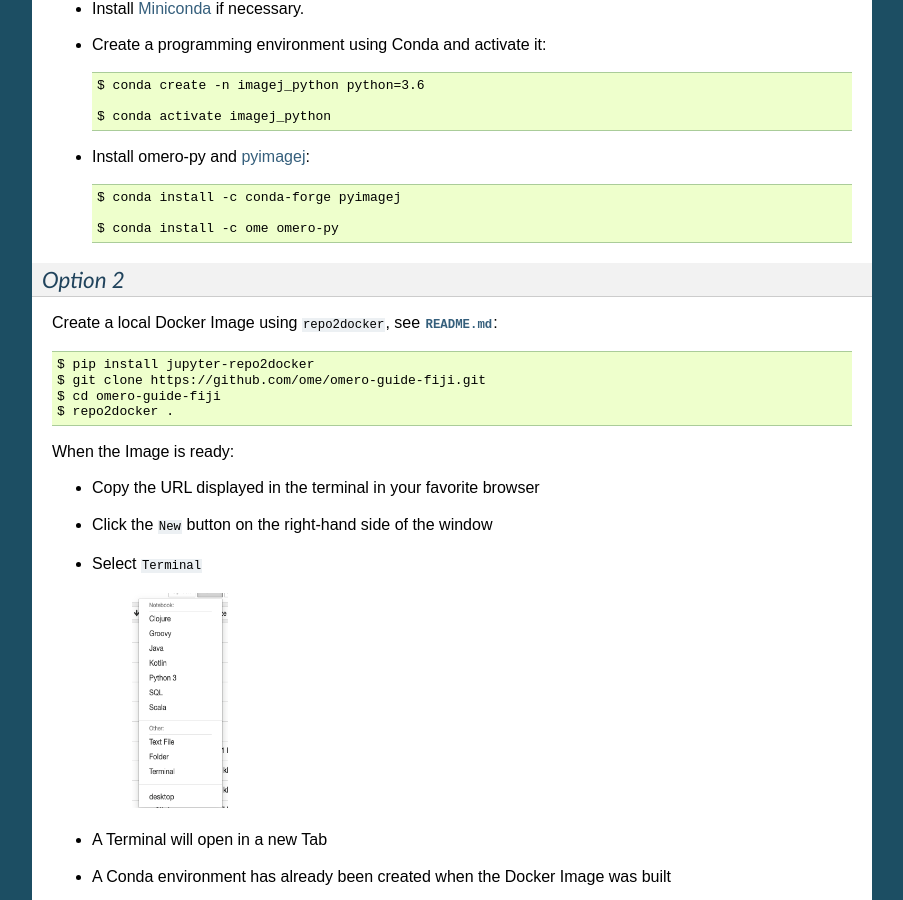
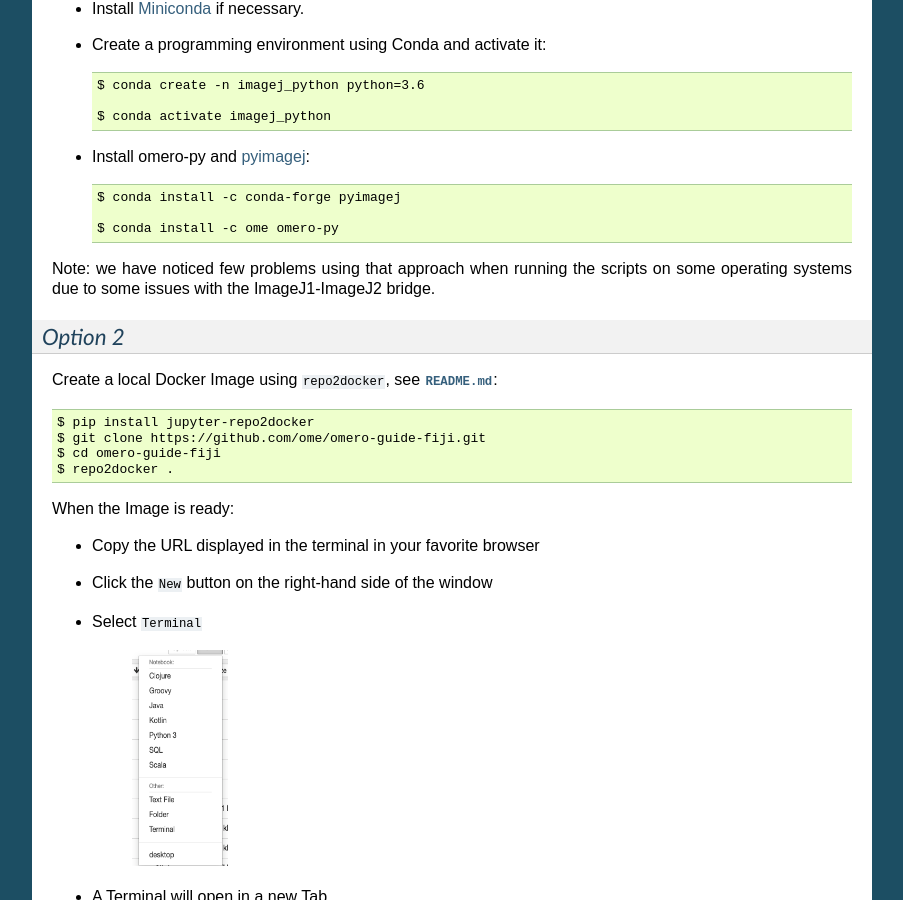
Before and after one commit to ome/omero-guide-fiji, a Sphinx documentation site: the page built from docs/imagej_python.rst, in a window 1280 px wide and 900 px high, scrolled down 625 px. Shown: the whole window, without its empty margins (198-1101 px from the left). Built offline with Sphinx 7.4.7, drawn with Linux system fonts in a browser that asks for light colours.

Commit message:
adjust note

```diff
--- a/docs/imagej_python.rst
+++ b/docs/imagej_python.rst
@@ -46,6 +46,8 @@ Install omero-py and `pyimagej <https://pypi.org/project/pyimagej/>`_ via Conda:
     $ conda install -c conda-forge pyimagej
 
     $ conda install -c ome omero-py
+
+Note: we have noticed few problems using that approach when running the scripts on some operating systems due to some issues with the ImageJ1-ImageJ2 bridge.
 
 *Option 2*
 ~~~~~~~~~~
```
